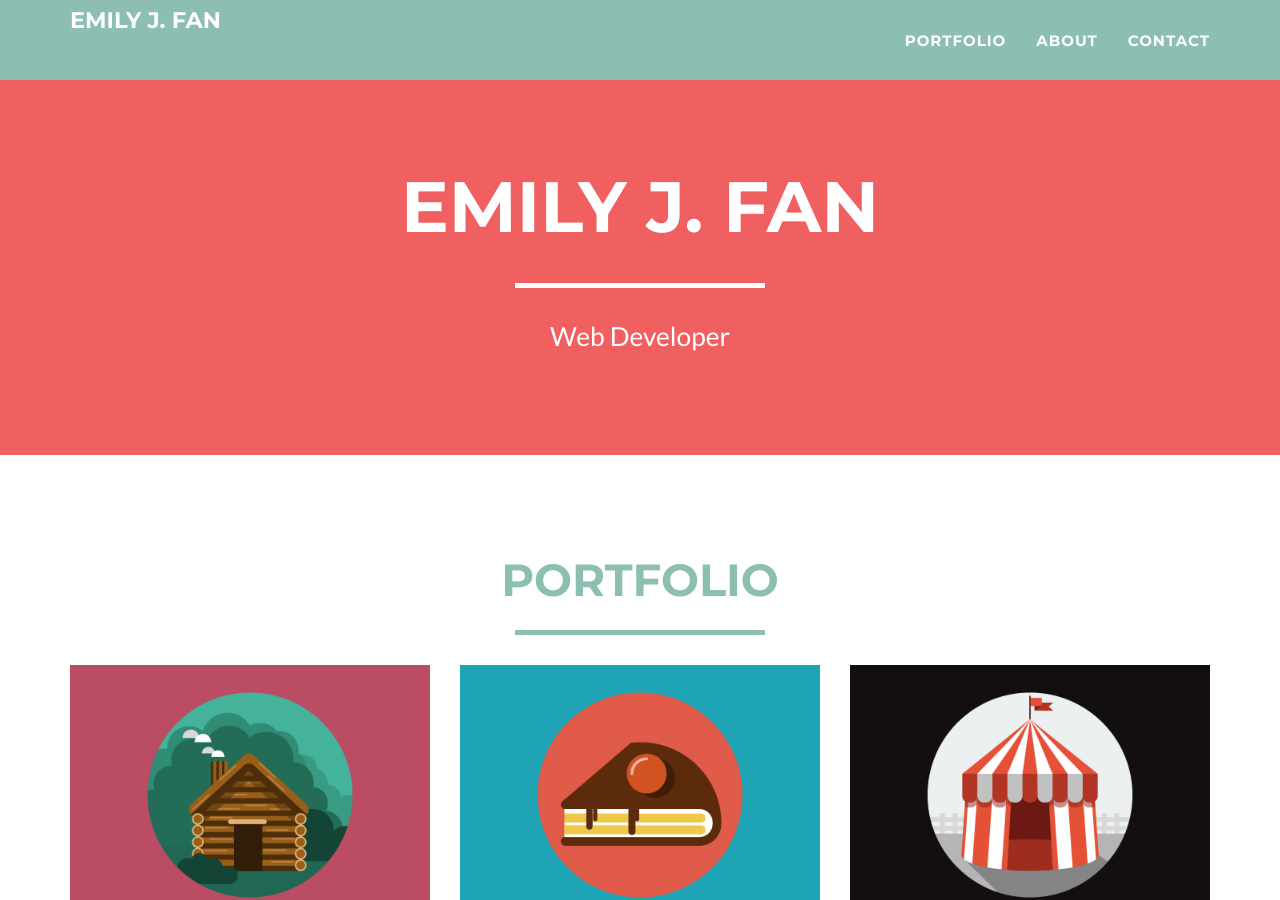
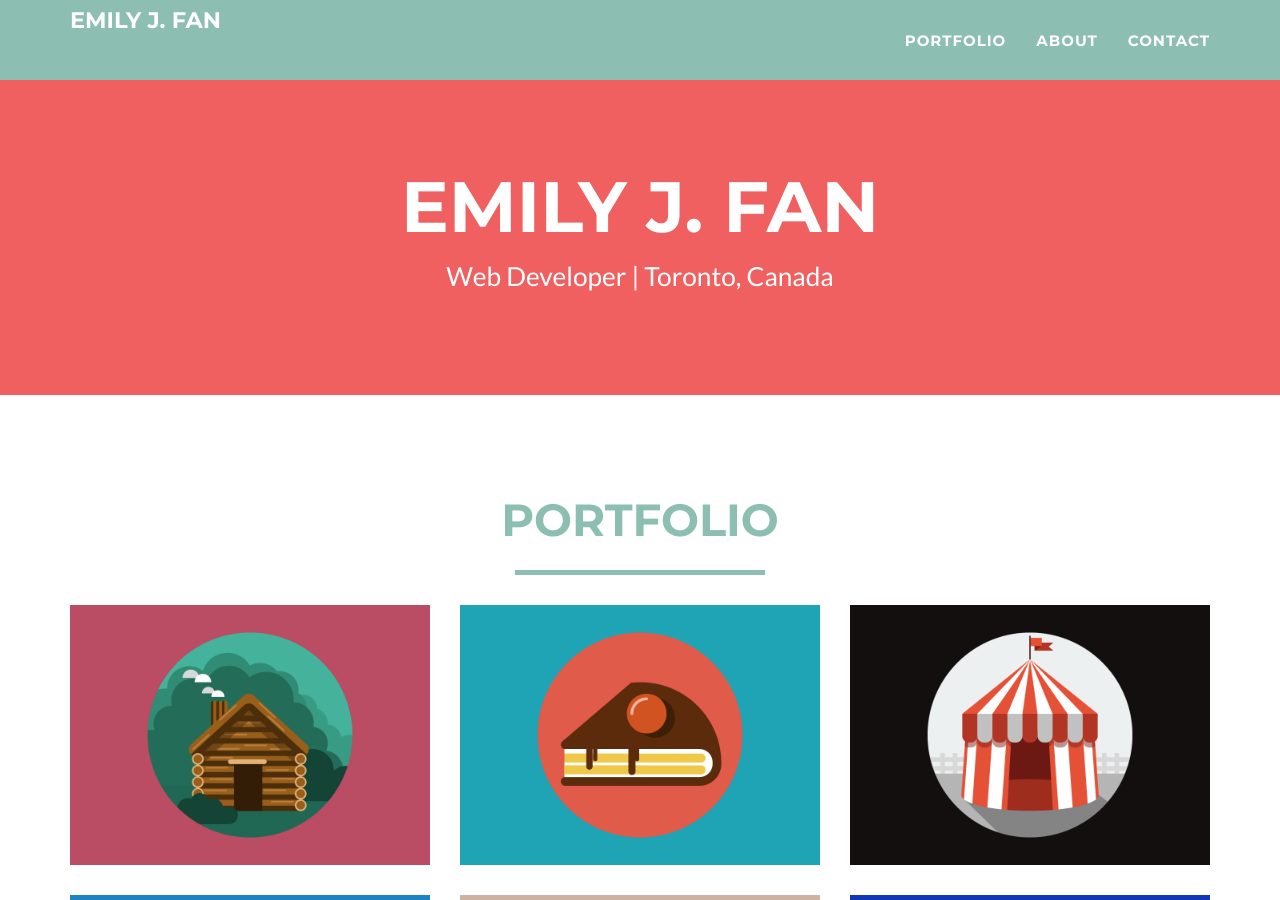
Before and after one commit to emilyjfan/emilyjfan.github.io, a Jekyll site: the page built from index.html, in a window 1280 px wide and 900 px high, scrolled down 614 px. Built offline with Jekyll 4.4.1, drawn with Linux system fonts in a browser that asks for light colours.

Commit message:
Update tagline

```diff
--- a/_includes/header.html
+++ b/_includes/header.html
@@ -6,8 +6,9 @@
                     <img class="img-responsive" src="img/light102.svg" alt="">
                     <div class="intro-text">
                         <span class="name">{{ site.title }}</span>
-                        <hr class="star-light">
-                        <span class="skills">Web Developer</span>
+
+                        <span class="skills">Web Developer  |  Toronto, Canada
+                        </span>
                     </div>
                 </div>
             </div>
```
